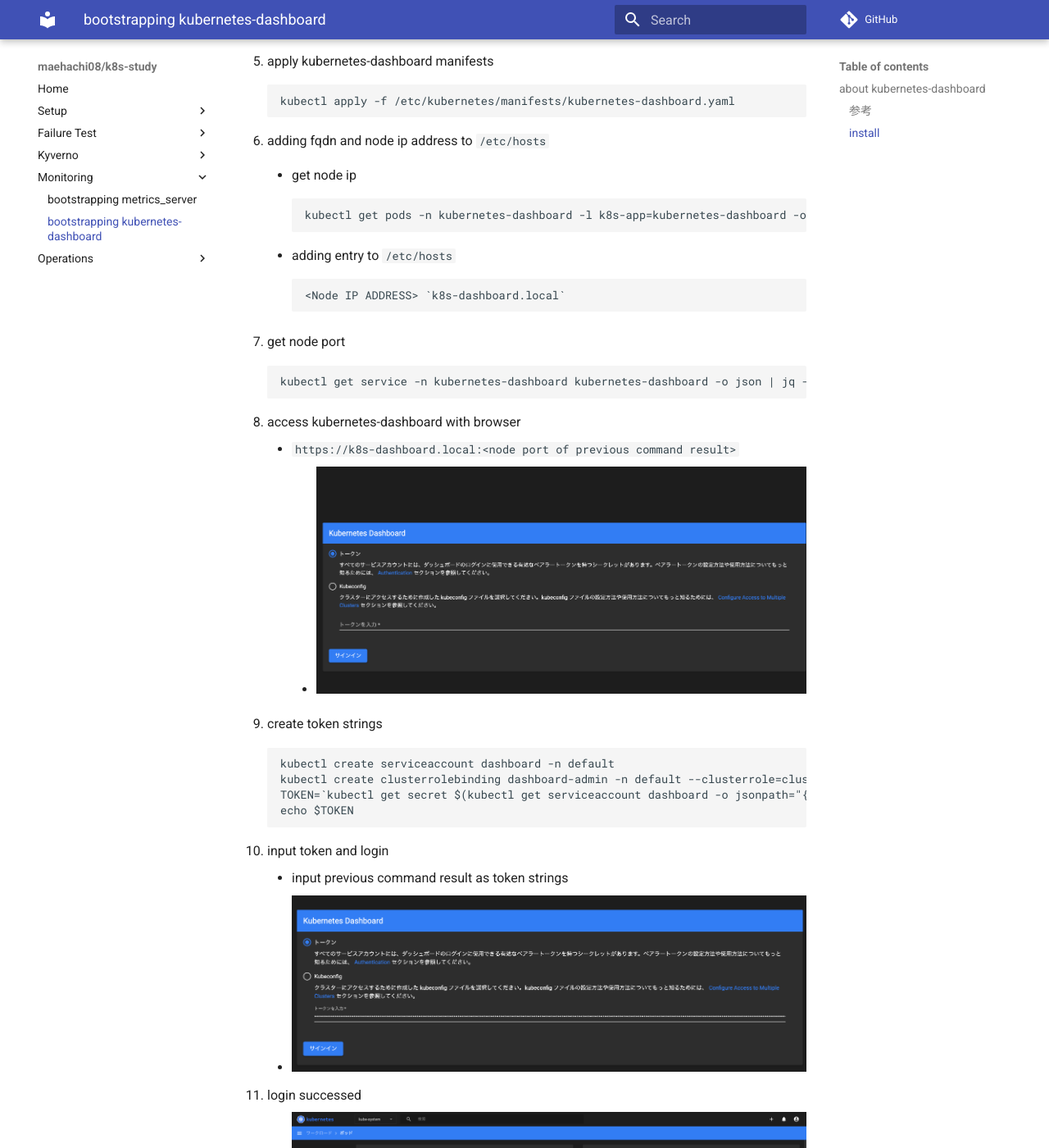
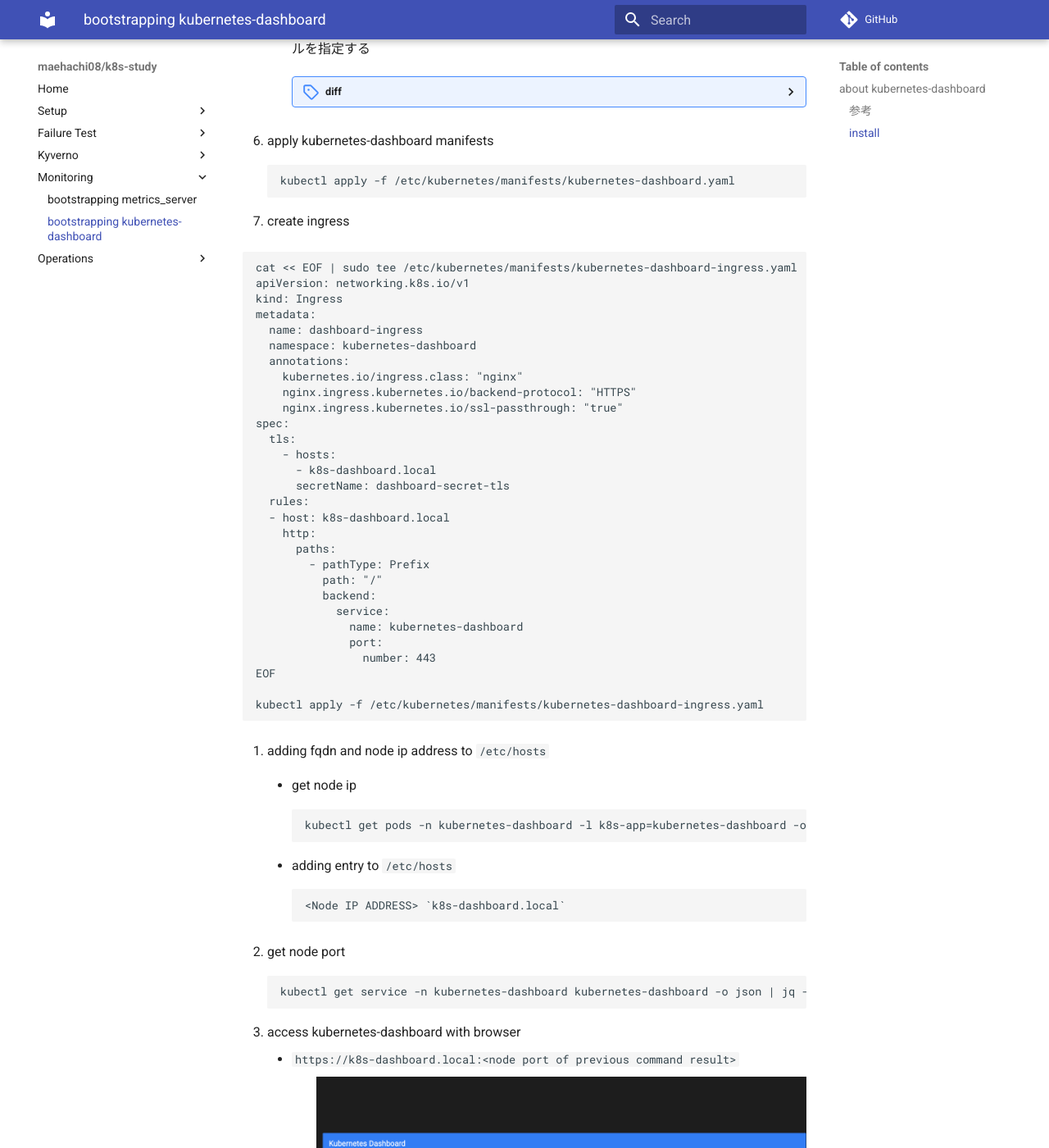
Before and after one commit to maehachi08/k8s-study, an MkDocs documentation site: the page built from docs/monitoring/kubernetes-dashboard/bootstrapping_kubernetes-dashboard.md, in a window 1280 px wide and 1400 px high, scrolled down 1603 px. Shown: the whole window at 82% size. Built offline with MkDocs 1.6.1 and Material for MkDocs 9.7.7, drawn with Linux system fonts in a browser that asks for light colours; comment, search, counter and statistics services are not loaded; some of the changed text lies outside the part shown.

Commit message:
Update bootstrapping_kubernetes-dashboard.md

````diff
--- a/docs/monitoring/kubernetes-dashboard/bootstrapping_kubernetes-dashboard.md
+++ b/docs/monitoring/kubernetes-dashboard/bootstrapping_kubernetes-dashboard.md
@@ -19,6 +19,12 @@ Kubernetes Dashboardは、Kubernetesクラスタ用の汎用的なWebベース
 
     ```
     openssl req -x509 -nodes -days 365 -newkey rsa:2048 -keyout kubernetes-dashboard.key -out kubernetes-dashboard.crt -subj "/CN=k8s-dashboard.local/O=k8s-dashboard.local"
+    ```
+
+1. create ns and secret
+
+    ```
+    kubectl create ns kubernetes-dashboard
     kubectl create secret generic kubernetes-dashboard-certs --from-file=./ -n kubernetes-dashboard
     ```
 
@@ -76,6 +82,40 @@ Kubernetes Dashboardは、Kubernetesクラスタ用の汎用的なWebベース
     kubectl apply -f /etc/kubernetes/manifests/kubernetes-dashboard.yaml
     ```
 
+1. create ingress
+
+   ```
+   cat << EOF | sudo tee /etc/kubernetes/manifests/kubernetes-dashboard-ingress.yaml
+   apiVersion: networking.k8s.io/v1
+   kind: Ingress
+   metadata:
+     name: dashboard-ingress
+     namespace: kubernetes-dashboard
+     annotations:
+       kubernetes.io/ingress.class: "nginx"
+       nginx.ingress.kubernetes.io/backend-protocol: "HTTPS"
+       nginx.ingress.kubernetes.io/ssl-passthrough: "true"
+   spec:
+     tls:
+       - hosts:
+         - k8s-dashboard.local
+         secretName: dashboard-secret-tls
+     rules:
+     - host: k8s-dashboard.local
+       http:
+         paths:
+           - pathType: Prefix
+             path: "/"
+             backend:
+               service:
+                 name: kubernetes-dashboard
+                 port:
+                   number: 443
+   EOF
+
+   kubectl apply -f /etc/kubernetes/manifests/kubernetes-dashboard-ingress.yaml
+   ```
+
 1. adding fqdn and node ip address to `/etc/hosts`
     - get node ip
 
````
